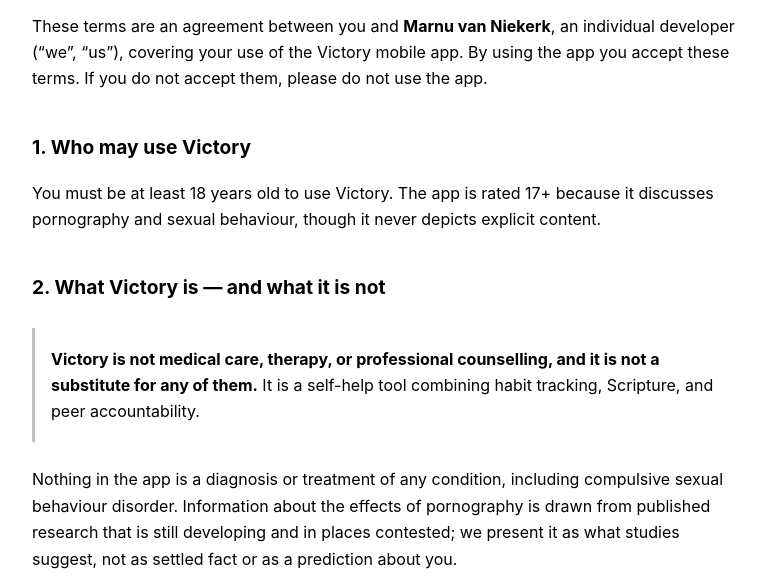
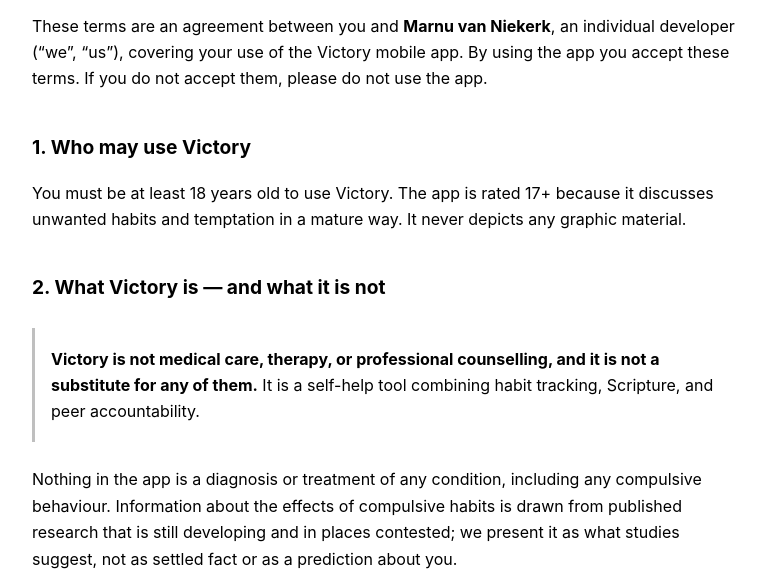
Before and after one commit to PjamaLama/victory-legal, a plain HTML site: page terms-of-use.html in a window 1280 px wide. Shown: the part 144-729 px from the top of the page, without its empty margins (256-1022 px from the left). Drawn offline with Linux system fonts and the light colour scheme.

Commit message:
Soften Terms and Privacy wording (Guideline 1.1); legal meaning unchanged (#2)

```diff
--- a/terms-of-use.html
+++ b/terms-of-use.html
@@ -28,7 +28,7 @@
 
 <h2>1. Who may use Victory</h2>
 <p>You must be at least 18 years old to use Victory. The app is rated 17+ because it
-discusses pornography and sexual behaviour, though it never depicts explicit content.</p>
+discusses unwanted habits and temptation in a mature way. It never depicts any graphic material.</p>
 
 <h2>2. What Victory is — and what it is not</h2>
 
@@ -38,8 +38,8 @@
 tracking, Scripture, and peer accountability.</p>
 </div>
 
-<p>Nothing in the app is a diagnosis or treatment of any condition, including compulsive
-sexual behaviour disorder. Information about the effects of pornography is drawn from
+<p>Nothing in the app is a diagnosis or treatment of any condition, including any compulsive
+behaviour. Information about the effects of compulsive habits is drawn from
 published research that is still developing and in places contested; we present it as
 what studies suggest, not as settled fact or as a prediction about you.</p>
 
```
Also changed, not shown: privacy-policy.html (+2 -2 lines).
